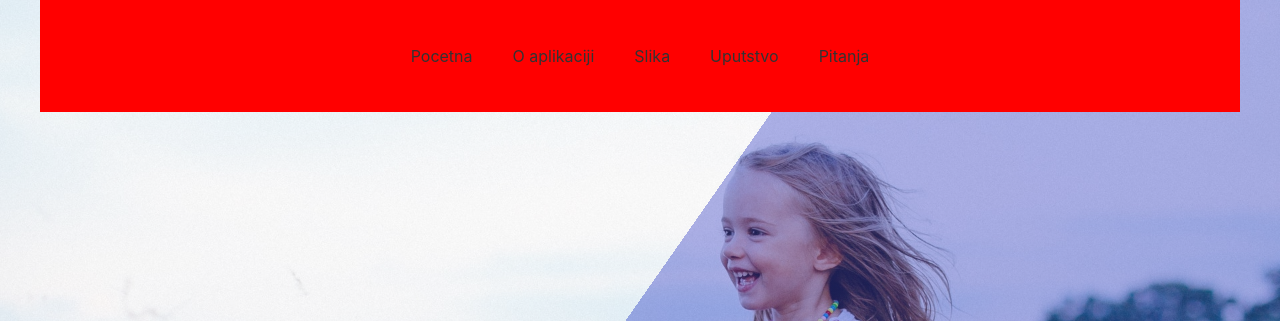
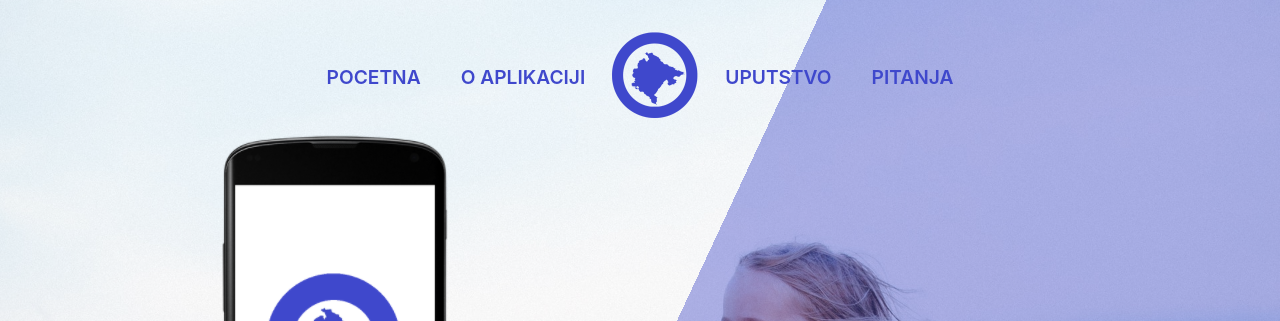
Before and after one commit to VukMNE/Plavi, a website built with webpack: page app/index.html in a window 1280 px wide. Shown: the top 321 px of the page. Built offline with nearby package versions, Linux system fonts and the light colour scheme.

Commit message:
Auto stash before merge of "vuk" and "origin/vuk"

```diff
--- a/app/index.html
+++ b/app/index.html
@@ -15,10 +15,21 @@
             <ul>
                 <li><a href="/"> Pocetna</a>   </li>
                 <li><a href="/"> O aplikaciji</a></li>
-                <li>Slika</li>
+                <li><img src="img/plavi.png" alt=""></li>
                 <li><a href="/"> Uputstvo</a></li>
                 <li><a href="/"> Pitanja</a></li>
             </ul>
+            <div class="sadrzaj">
+                <div class="prvi">
+                    <img src="img/telefon.png" alt="">
+                </div>
+                <div class="drugi">
+                    <h1>Plavi krug Crna Gora</h1>
+                    <h3>Aplikacija za vođenje evidencije o parametrima bitnim za zdravlje</h3>
+                    <h3>Preuzmite na</h3>
+
+                </div>
+            </div>
         </div>
 
 
--- a/app/scss/index.scss
+++ b/app/scss/index.scss
@@ -1,6 +1,8 @@
 @import 'app';
 @import 'footer';
 @import 'cpp';
+
+$plava:#3F48CC;
 
 body{
     font-family: "SF Pro Text","SF Pro Icons","Helvetica Neue","Helvetica","Arial",sans-serif;
@@ -14,39 +16,76 @@ body{
     width: 100%;
     margin: 0 auto;
     padding: 30px 0;
-    background-color: red;
     display: flex;
 }
 
 
 
 .pocetna{
-    background:linear-gradient(-55deg, rgba(63, 72, 204, 0.404) 0%,rgba(63, 72, 204, 0.404) 50%,rgba(255, 255, 255, 0.4) 50%,rgba(255, 255, 255, 0.4) 100%), url('./../img/pocetna.jpeg');
+    background:linear-gradient(-65deg, rgba(63, 72, 204, 0.404) 0%,rgba(63, 72, 204, 0.404) 50%,rgba(255, 255, 255, 0.4) 50%,rgba(255, 255, 255, 0.4) 100%), url('./../img/pocetna.jpeg');
     // url za sliku mora biti u ovom formatu ./../img/slika...
     min-height: 600px;
     background-size: cover;
     background-position: center;
 
+    height: 100vh;
 
     .container{
         display: flex;
         justify-content: center;
-
+        flex-direction: column;
         ul{
             display: flex;
             list-style: none;
-            justify-content: space-around;
+            justify-content: center;
             align-content: center;
+            align-items: center;
             padding: 0;
+            margin: 0;
+            li{
+                letter-spacing: 0.5px;
+                a{
 
-            li{
-                padding: 0 20px;
+                    text-decoration: none;
+                    color: $plava;
+                    font-size: 1.2rem;
+                    letter-spacing: 0px;
+                    font-weight: 600;
+                    text-transform: uppercase;
+                    margin: 0 20px;
+                }
+            }
 
+            img{
+                width: 100px;
+            }
+        }
+        .sadrzaj{
+            color: #fff;
+            h1{
+                padding-top: 100px;
+                color: #fff;
+                font-size: 2rem;
+                margin-bottom: 0;
+                padding-left: 40px;
+            }
+            h3{
+                width: 80%;
+                padding-left: 40px;
 
-                a{
-                    text-decoration: none;
-                    color: inherit;
-                }
+            }
+            display: flex;
+            div{
+                flex: 1;
+            }
+            .prvi{
+                display: flex;
+                justify-content: center;
+            }
+            .drugi{
+                display: flex;
+                justify-content: center;
+                flex-direction: column;
             }
         }
     }
```
Also changed, not shown: app/img/plavi.png (added), app/img/telefon.png (added).
